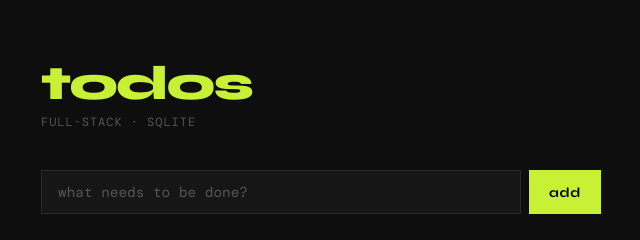
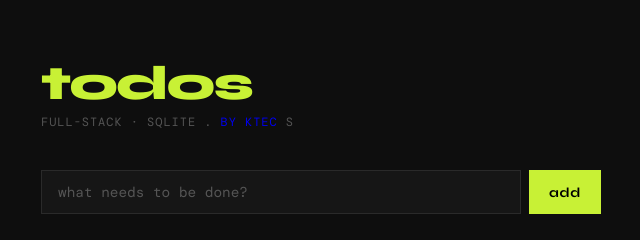
Before and after one commit to kennedykalawa/todo-test, a plain HTML site: page index.html in a window 1280 px wide. Shown: the top 240 px of the page, 319-959 px from the left. Drawn offline with nearby package versions, Linux system fonts and the light colour scheme; no server answers; a web font is replaced by a local one.

Commit message:
adding my tag

```diff
--- a/index.html
+++ b/index.html
@@ -205,13 +205,16 @@
       letter-spacing: 0.1em;
       text-transform: uppercase;
     }
+
+    .k{
+        text-decoration: none;
+    }
   </style>
 </head>
 <body>
   <header>
     <h1>todos</h1>
-    <p id="stack-label">full-stack · sqlite</p>
-  </header>
+    <p id="stack-label">full-stack · sqlite . <a href="https://kennedykalawa.github.io/portfolio-sample/" class="k">by ktec</a> s </header>
 
   <div id="add-form">
     <input type="text" id="new-todo" placeholder="what needs to be done?" autocomplete="off" />
```
